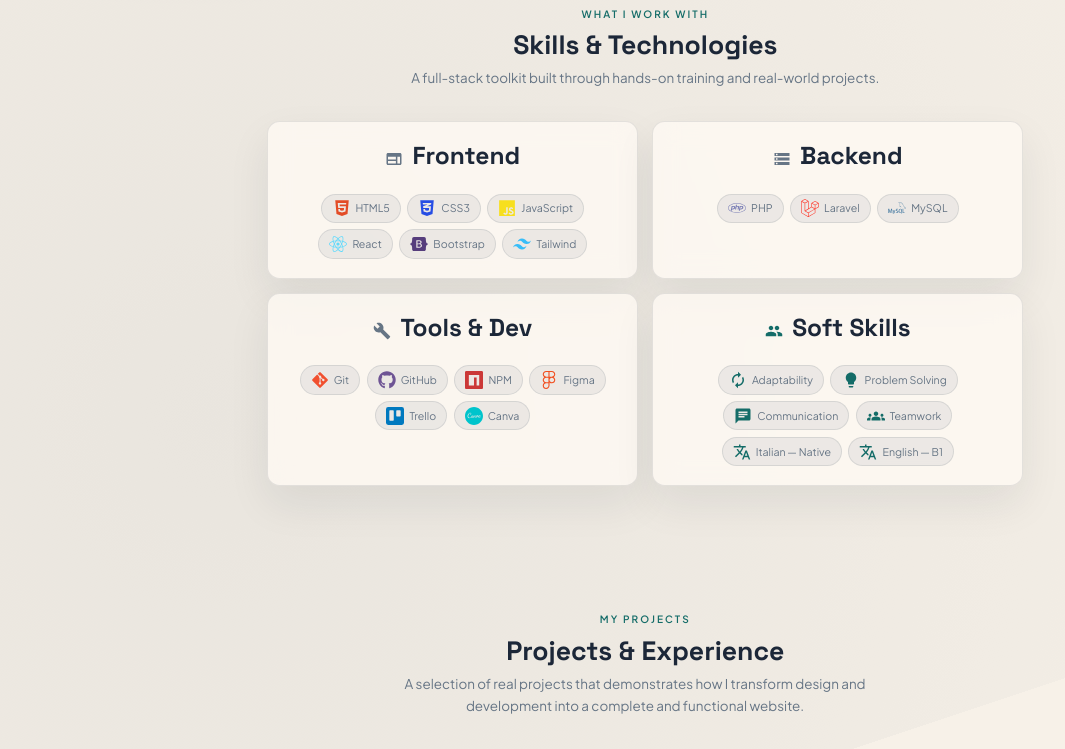
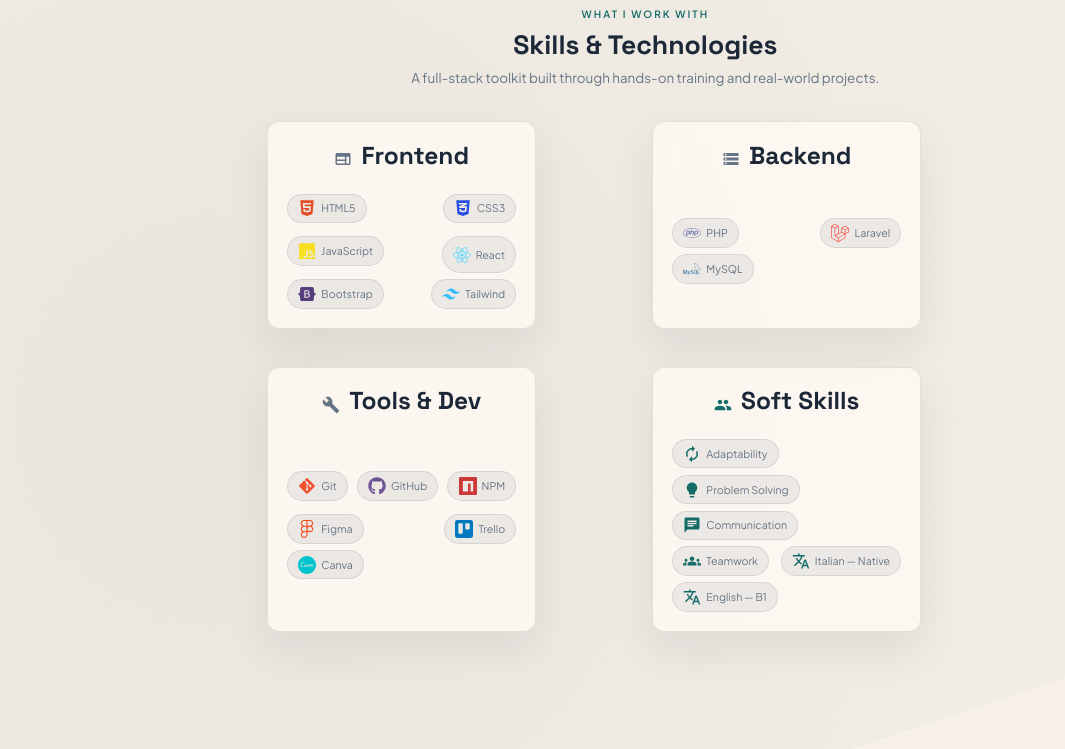
Before and after one commit to Alessandro-Michele-Piazza/Alessandro-Michele-Piazza.github.io, a React (Vite) app: page / in a window 1280 px wide. Shown: the part 860-1609 px from the top of the page, without its empty margins (208-1273 px from the left). Built offline with nearby package versions, Linux system fonts and the light colour scheme; grey boxes are pictures that could not be loaded.

Commit message:
centrato tutti gli item nelle card skill, risolti problemi da pc e aggiunto margin bottom

```diff
--- a/src/css/skills.css
+++ b/src/css/skills.css
@@ -46,9 +46,8 @@
 .skills-container {
   display: grid;
   grid-template-columns: repeat(2, minmax(0, 1fr));
-  gap: 1.25rem;
-  width: min(100%, 60rem);
-  margin: 0 auto;
+  gap: auto;
+  margin: 0px;
 }
 
 /* ── Card ── */
@@ -65,8 +64,10 @@
   backdrop-filter: blur(12px);
   display: flex;
   flex-direction: column;
-  align-items: center;
   text-align: center;
+  width: 21vw;
+  height: auto;
+  margin-bottom: 3vh;
 }
 
 .skill-card:hover {
@@ -120,24 +121,27 @@
 .skill-list {
   display: flex;
   flex-wrap: wrap;
-  justify-content: center;
-  gap: 0.55rem;
+  justify-content: space-between;
+  align-content: center;
+  gap: 0.5rem;
   list-style: none;
   padding: 0;
   margin: 0;
+  flex-grow: 1; /* <--- AGGIUNGI QUESTO: spinge la lista a occupare tutto lo spazio */
+  row-gap: 0.5rem;
 }
 
 .skill-list__item {
   display: inline-flex;
   align-items: center;
-  gap: 0.50rem;
-  padding: 0.40rem 0.85rem;
+  justify-content: center;
   border-radius: 50px;
   font-size: 0.85rem;
   font-weight: 500;
   color: var(--text-muted);
   background: var(--chip-background);
   border: 1px solid var(--chip-border);
+  width: fit-content;
   transition:
     color 0.25s ease,
     background 0.25s ease,
@@ -146,7 +150,7 @@
 }
 
 .skill-list__item i {
-  font-size: 0.90rem;
+  font-size: 0.9rem;
   color: var(--teal);
   flex-shrink: 0;
 }
@@ -217,7 +221,7 @@
 }
 
 .skill-icon.github {
-  color:  #6e5494;
+  color: #6e5494;
 }
 
 .skill-icon.npm {
@@ -236,7 +240,7 @@
   color: #00c4cc;
 }
 
-.soft-skill-icon{
+.soft-skill-icon {
   color: var(--teal);
   font-size: 22px;
   min-width: 22px;
@@ -305,7 +309,6 @@
   }
 }
 
-
 /* ── Responsive ── */
 @media (max-width: 767.98px) {
   .homepage__skills {
--- a/src/views/Homepage.jsx
+++ b/src/views/Homepage.jsx
@@ -112,10 +112,10 @@ export default function Homepage() {
             data-aos-duration="600"
             data-aos-delay="100"
           >
-            {t("about_me_1")}{" "}
+            {t("about_me_1")}
             <strong className="scritta-bianca">
               {t("Full Stack Web Developer")}
-            </strong>{" "}
+            </strong>
             {t("about_me_2")}
           </p>
 
@@ -136,7 +136,7 @@ export default function Homepage() {
             data-aos-duration="600"
             data-aos-delay="300"
           >
-            {t("about_me_4")}{" "}
+            {t("about_me_4")}
             <strong className="scritta-bianca">
               {t("Full Stack Web Developer")}
             </strong>
@@ -150,15 +150,15 @@ export default function Homepage() {
             data-aos-duration="600"
             data-aos-delay="400"
           >
-            {t("about_me_6")} <strong className="scritta-bianca">HTML5</strong>,{" "}
-            <strong className="scritta-bianca">CSS3</strong>,{" "}
-            <strong className="scritta-bianca">JavaScript</strong>,{" "}
-            <strong className="scritta-bianca">React</strong>,{" "}
-            <strong className="scritta-bianca">Bootstrap</strong>,{" "}
-            <strong className="scritta-bianca">Tailwind</strong>,{" "}
-            <strong className="scritta-bianca">Laravel</strong> {t("and")}{" "}
-            <strong className="scritta-bianca">PHP</strong>. {t("I use")}{" "}
-            <strong className="scritta-bianca">Git</strong>,{" "}
+            {t("about_me_6")} <strong className="scritta-bianca">HTML5</strong>,
+            <strong className="scritta-bianca">CSS3</strong>,
+            <strong className="scritta-bianca">JavaScript</strong>,
+            <strong className="scritta-bianca">React</strong>,
+            <strong className="scritta-bianca">Bootstrap</strong>,
+            <strong className="scritta-bianca">Tailwind</strong>,
+            <strong className="scritta-bianca">Laravel</strong> {t("and")}
+            <strong className="scritta-bianca">PHP</strong>. {t("I use")}
+            <strong className="scritta-bianca">Git</strong>,
             <strong className="scritta-bianca">GitHub</strong> {t("about_me_7")}
           </p>
 
@@ -204,10 +204,10 @@ export default function Homepage() {
             data-aos-duration="600"
             data-aos-delay="100"
           >
-            {t("about_me_tel_1")}{" "}
+            {t("about_me_tel_1")}
             <strong className="scritta-bianca">
               {t("Full Stack Web Developer")}
-            </strong>{" "}
+            </strong>
             {t("about_me_tel_2")}
           </p>
 
@@ -220,7 +220,7 @@ export default function Homepage() {
           >
             {t("about_me_tel_3")}
             <strong className="scritta-bianca"> Aulab Hackademy</strong>
-            {t("about_me_tel_4")}{" "}
+            {t("about_me_tel_4")}
             <strong className="scritta-bianca">{t("about_me_tel_5")}</strong>.
           </p>
 
@@ -268,24 +268,24 @@ export default function Homepage() {
             </div>
 
             <ul className="skill-list">
-              <li className="skill-list__item">
+              <li className="skill-list__item mb-2">
                 <FaHtml5 className="skill-icon html" /> <span>HTML5</span>
               </li>
-              <li className="skill-list__item">
+              <li className="skill-list__item mb-2 ">
                 <FaCss3Alt className="skill-icon css" /> <span>CSS3</span>
               </li>
-              <li className="skill-list__item">
+              <li className="skill-list__item mb-2">
                 <FaJs className="skill-icon js" /> <span>JavaScript</span>
               </li>
               <li className="skill-list__item">
                 <FaReact className="skill-icon react" /> <span>React</span>
               </li>
               <li className="skill-list__item">
-                <FaBootstrap className="skill-icon bootstrap" />{" "}
+                <FaBootstrap className="skill-icon bootstrap" />
                 <span>Bootstrap</span>
               </li>
               <li className="skill-list__item">
-                <SiTailwindcss className="skill-icon tailwind" />{" "}
+                <SiTailwindcss className="skill-icon tailwind" />
                 <span>Tailwind</span>
               </li>
             </ul>
@@ -303,7 +303,7 @@ export default function Homepage() {
                 <FaPhp className="skill-icon php" /> <span>PHP</span>
               </li>
               <li className="skill-list__item">
-                <SiLaravel className="skill-icon laravel" />{" "}
+                <SiLaravel className="skill-icon laravel" />
                 <span>Laravel</span>
               </li>
               <li className="skill-list__item">
@@ -320,16 +320,16 @@ export default function Homepage() {
             </div>
 
             <ul className="skill-list">
-              <li className="skill-list__item">
+              <li className="skill-list__item mb-2">
                 <FaGitAlt className="skill-icon git" /> <span>Git</span>
               </li>
-              <li className="skill-list__item">
+              <li className="skill-list__item mb-2">
                 <FaGithub className="skill-icon github" /> <span>GitHub</span>
               </li>
-              <li className="skill-list__item">
+              <li className="skill-list__item mb-2">
                 <SiNpm className="skill-icon npm" /> <span>NPM</span>
               </li>
-              <li className="skill-list__item">
+              <li className="skill-list__item ">
                 <FaFigma className="skill-icon figma" /> <span>Figma</span>
               </li>
               <li className="skill-list__item">
@@ -350,26 +350,26 @@ export default function Homepage() {
 
             <ul className="skill-list">
               <li className="skill-list__item">
-                <MdAutorenew className="soft-skill-icon" />{" "}
+                <MdAutorenew className="soft-skill-icon" />
                 <span>Adaptability</span>
               </li>
               <li className="skill-list__item">
-                <MdLightbulb className="soft-skill-icon" />{" "}
+                <MdLightbulb className="soft-skill-icon" />
                 <span>Problem Solving</span>
               </li>
               <li className="skill-list__item">
-                <MdChat className="soft-skill-icon" />{" "}
+                <MdChat className="soft-skill-icon" />
                 <span>Communication</span>
               </li>
               <li className="skill-list__item">
                 <MdGroups className="soft-skill-icon" /> <span>Teamwork</span>
               </li>
               <li className="skill-list__item">
-                <MdTranslate className="soft-skill-icon" />{" "}
+                <MdTranslate className="soft-skill-icon" />
                 <span>Italian — Native</span>
               </li>
               <li className="skill-list__item">
-                <MdTranslate className="soft-skill-icon" />{" "}
+                <MdTranslate className="soft-skill-icon" />
                 <span>English — B1</span>
               </li>
             </ul>
```
